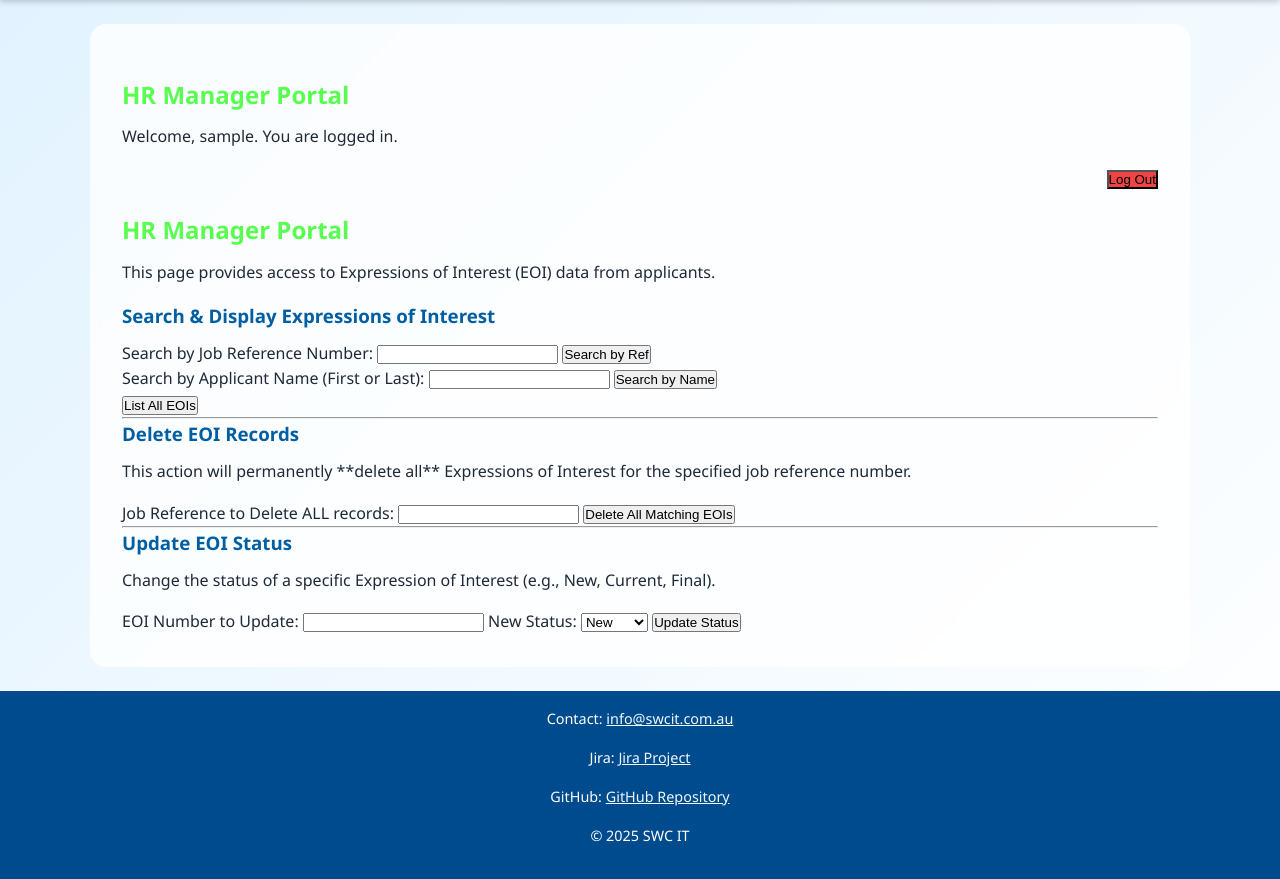
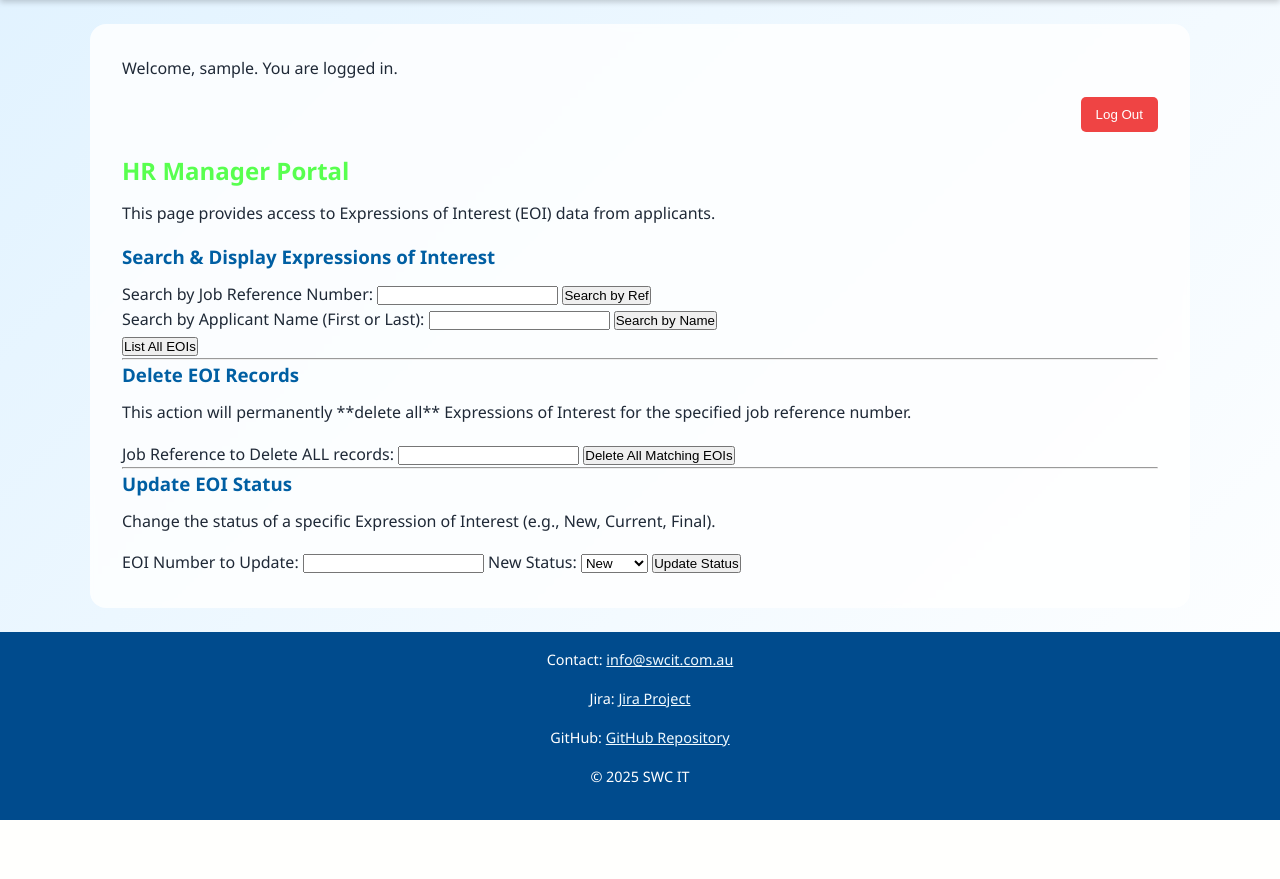
Before and after one commit to 106208088/project2, a PHP site: page /manage.php in a window 1280 px wide. Shown: the part 134-1013 px from the top of the page. After the commit the page ends 954 px from the top, so only its background shows below. Run offline with PHP 8.4, Linux system fonts and the light colour scheme; the visitor is signed in with stand-in values (Sample User, id 1).

Commit message:
Updated the login and logout feature

```diff
--- a/manage.php
+++ b/manage.php
@@ -1,24 +1,18 @@
 <?php
 session_start();
 if (!isset($_SESSION['manager_logged_in']) || $_SESSION['manager_logged_in'] !== true) {
-    header("Location:login.php");
+    header("Location:logout.php");
     exit();
+
 }
 $pageTitle = "SWC IT - HR Manager Interface";
 include_once 'header.inc';
 include_once 'settings.php';
 ?>
-    <h2>HR Manager Portal</h2>
     <p>Welcome, <?php echo htmlspecialchars($_SESSION['manager_user']); ?>. You are logged in.</p>
-
-    <form action="logout.php" method="post" style="text-align: right;">
-        <button type="submit" style="background-color: #ef4444;">Log Out</button>
+    <form action="logout.php" method="post" style="text-align: right; margin-bottom: 20px;">
+        <button type="submit" style="background-color: #ef4444; color: white; padding: 10px 15px; border: none; border-radius: 5px; cursor: pointer;">Log Out</button>
     </form>
-<?php
-$pageTitle = "SWC IT - HR Manager Interface";
-include_once 'header.inc';
-include_once 'settings.php';
-?>
     <h2>HR Manager Portal</h2>
     <p>This page provides access to Expressions of Interest (EOI) data from applicants.</p>
 
--- a/settings.php
+++ b/settings.php
@@ -4,12 +4,3 @@ $user = "root";
 $pwd  = "";
 $sql_db = "job_portal";
 ?>
-<?php
-// Start the session
-
-$host = "localhost";
-$user = "root";
-$pwd  = "";
-$sql_db = "job_portal";
-session_start();
-?>
```
Also changed, not shown: login.php (+3 -4 lines), logout.php (+8 -6 lines).
